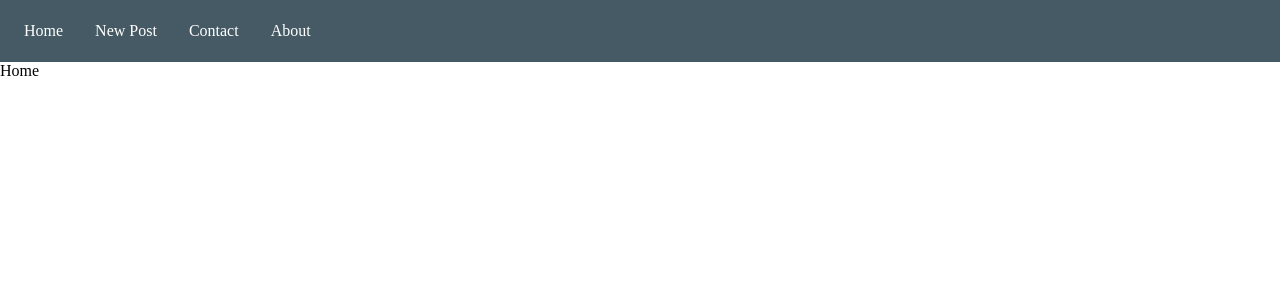
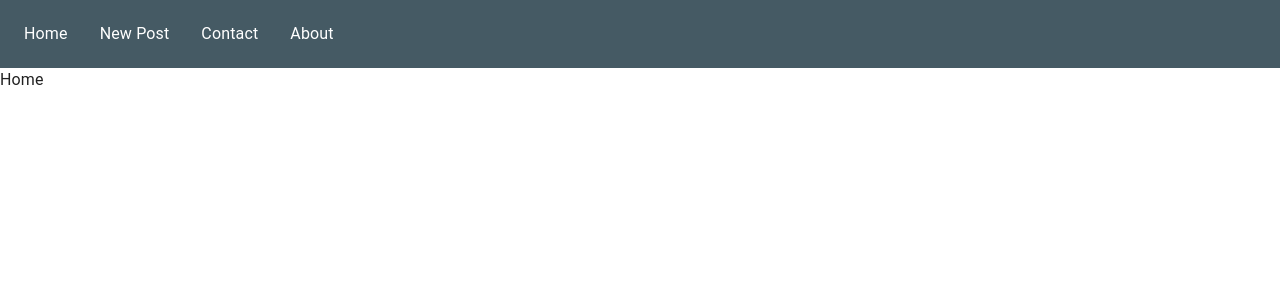
Before and after one commit to umair-ak/Problogger, a React (Vite) app: page / in a window 1280 px wide. Shown: the top 300 px of the page. Built offline with nearby package versions, Linux system fonts and the light colour scheme.

Commit message:
Added the MUI theme to the NavBar component

```diff
--- a/src/components/NavBar.jsx
+++ b/src/components/NavBar.jsx
@@ -1,14 +1,33 @@
 import React from 'react'
 import "./navstyle.css"
+import { createTheme, ThemeProvider } from '@mui/material/styles';
+import { blueGrey } from '@mui/material/colors';
+import { Link } from 'react-router-dom';
+import CssBaseline from '@mui/material/CssBaseline';
+
+
+const defaultTheme = createTheme({
+  palette: {
+  primary: {
+    main: blueGrey[500],
+  },
+  secondary: {
+    main: blueGrey[700],
+  },
+}});
 
 export default function NavBar() {
   return (
-    <div> <ul>
-    <li><a className="active" href="#home">Home</a></li>
-    <li><a href="#Newpost">New Post</a></li>
-    <li><a href="#contact">Contact</a></li>
-    <li><a href="#about">About</a></li>
-  </ul></div>
+    <ThemeProvider theme={defaultTheme}>
+    <CssBaseline />
+    <ul>
+    <li><Link to='/' className="active" href="#home">Home</Link></li>
+    <li><Link to='login' >New Post</Link></li>
+    <li><Link to="#">Contact</Link></li>
+    <li><Link to="#">About</Link></li>
+    </ul>
+
+    </ThemeProvider>
 
   )
 }
```
